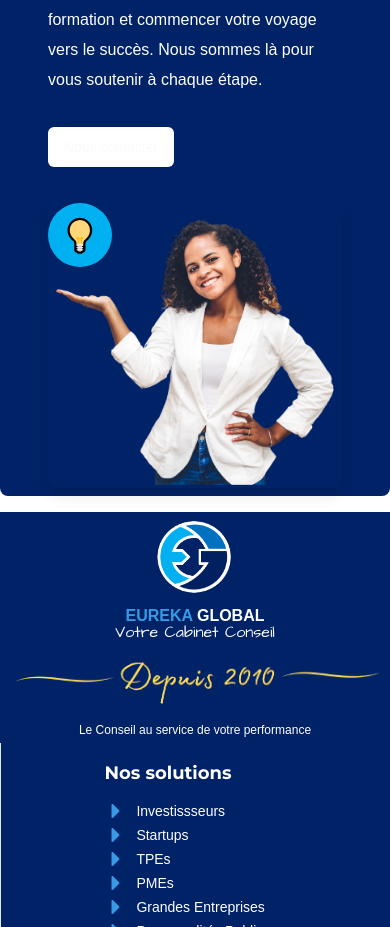
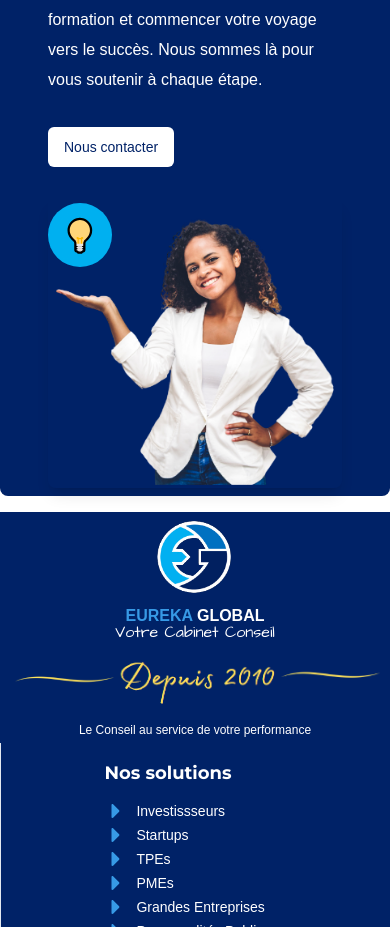
Before and after one commit to ZHKING13/EurekaGlobal, a React (Vite) app: page / in a window 390 px wide. Shown: the part 4304-5231 px from the top of the page. Built offline with nearby package versions, Linux system fonts and the light colour scheme.

Commit message:
fixe: team image

```diff
--- a/src/components/Cta.jsx
+++ b/src/components/Cta.jsx
@@ -33,9 +33,11 @@ const CtaSection = ({produit,home}) => {
                        </div>
                         }
 
-                        <Button className="bg-white block lg:hidden ">
-                            Nous contacter
-                        </Button>
+                        <Link to="/contact">
+                            <Button className="bg-white text-primary block lg:hidden ">
+                                Nous contacter
+                            </Button>
+                        </Link>
                     </div>
                     <div className="lg:w-1/2 lg:ml-12 relative">
                         <img src="/cta1.png" alt="Tailwind CSS" className="rounded-lg shadow-lg hover:shadow-xl transition duration-200" />
--- a/src/components/Team.jsx
+++ b/src/components/Team.jsx
@@ -54,19 +54,19 @@ const expert =  [
         image: 'https://readymadeui.com/team-2.webp',
 
     },
+    {
+        role: "Consultant(e) en Montage de Projets et Recherche de Financement",
+        description: 'Projets fiables montés, financements trouvés',
+        image: 'https://readymadeui.com/team-4.webp',
 
+    },
     {
         role: "Consultant(e) en Stratégie",
         description: 'Guidance stratégique, succès assuré',
         image: 'https://readymadeui.com/team-3.webp',
 
     },
-    {
-        role: "Consultant(e) en Montage de Projets et Recherche de Financement",
-        description: 'Projets fiables montés, financements trouvés',
-        image: 'https://readymadeui.com/team-4.webp',
 
-    }
 ];
 
 const Team = () => {
@@ -80,7 +80,7 @@ const Team = () => {
                             <div className="bg-white border hover:shadow-custom  border-gray-200 rounded-lg flex flex-col items-center overflow-hidden">
                                 <div className='w-full bg-[#F2F2F1FF] p-3 flex items-center '>
                                      <img
-                                    src="./empty.png"
+                                    src="./anonyme.png"
                                     alt={item.role}
                                     className="w-20 h-20 m-auto object-cover rounded-full object-center"
                                 />
@@ -121,7 +121,7 @@ const ExpertCard = ({ item }) => {
                             <div className="bg-white border hover:shadow-custom  border-gray-200 rounded-lg flex flex-col items-center overflow-hidden">
                                 <div className='w-full bg-[#F2F2F1FF] p-4 flex items-center '>
                                      <img
-                                    src={item.image}
+                                    src="./anonyme.png"
                                     alt={item.role}
                                     className="w-20 h-20 m-auto object-cover rounded-full object-center"
                                 />
```
Also changed, not shown: public/anonyme.png (added).
